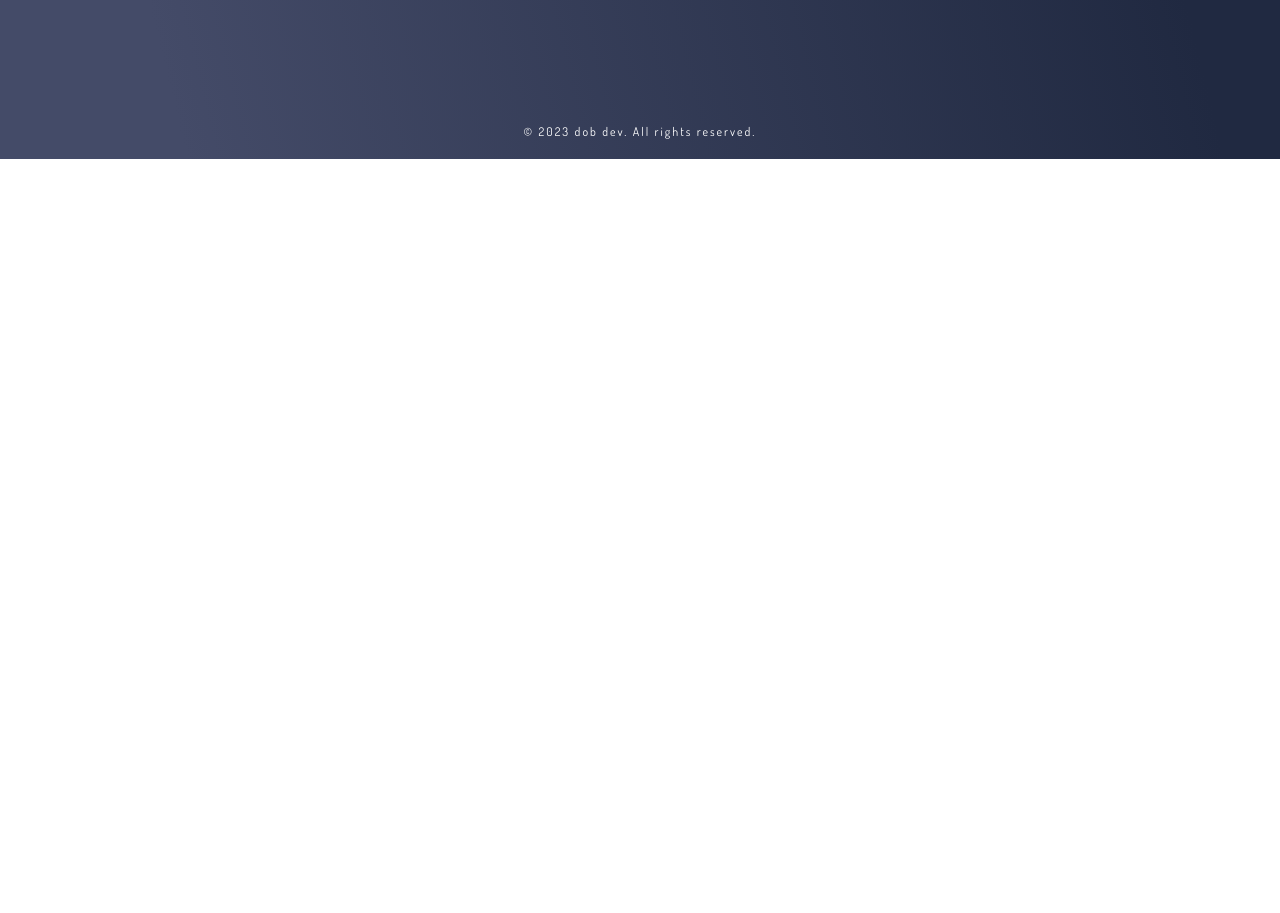
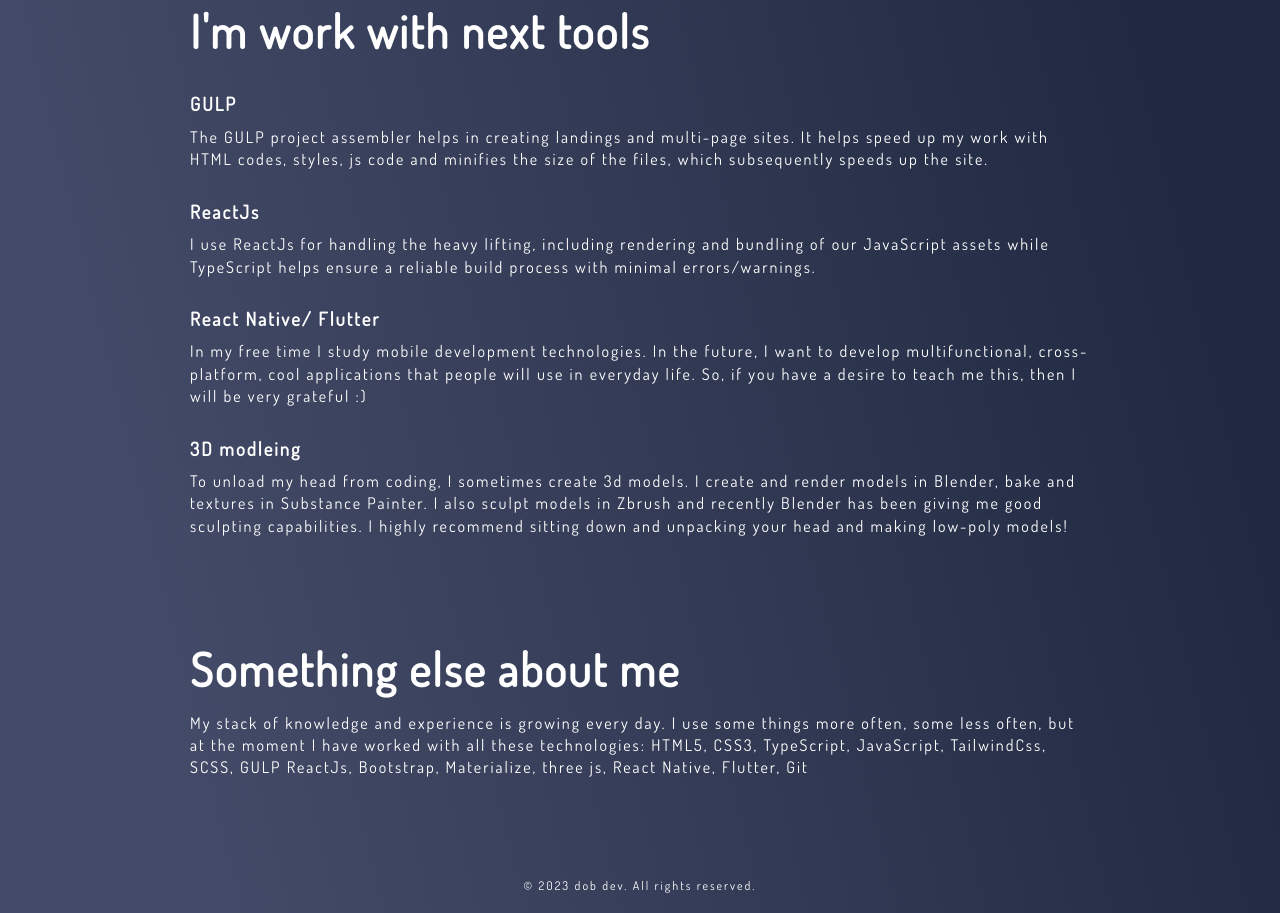
Before and after one commit to dobrovolskyv/my_portfolio, a React (Create React App) app: page /devices in a window 1280 px wide. Shown: the part 660-1573 px from the top of the page. Before the commit the page ends 819 px from the top, so only its background shows below. Built offline with nearby package versions, Linux system fonts and the light colour scheme.

Commit message:
add infomation

```diff
--- a/src/components/About/About.jsx
+++ b/src/components/About/About.jsx
@@ -9,7 +9,7 @@
       <div className={s.about_info}>
         <ul className={s.tabs_list}>
           <li className={s.tabs_item}>
-            <p className={s.tabs_text}><span className={s.tabs_span}>1.</span> <span className={s.tabs_span_text}>&#60;p&#62;</span>  Im Vlados, a front-end developer and entrepreneur based now in Batumi, Geaorgia. <span className={s.tabs_span_text}>&#60;/p&#62;</span></p>
+            <p className={s.tabs_text}><span className={s.tabs_span}>1.</span> <span className={s.tabs_span_text}>&#60;p&#62;</span>  Im Vlados, a front-end developer based now in Batumi, Geaorgia. <span className={s.tabs_span_text}>&#60;/p&#62;</span></p>
           </li>
           <li className={s.tabs_item}>
             <p className={s.tabs_text}><span className={s.tabs_span}>2.</span> I’m currently working at ____: The digital agency that harness the power of brands. At ____ we work with start-ups as well as established brands, crafting phenomenal digital products to help bring brands stand out in the crowd.</p>
@@ -17,15 +17,16 @@
           {/* <li className={s.tabs_item}>
             <p className={s.tabs_text}><span className={s.tabs_span}>3.</span> During my "spare" time, Im also working on freelance. This new fitness app helps you to reach your goals and stay on track with a sleek interface. It has everything from workout plans, food diary tools or even fasting tracker so there is no need for multiple apps anymore.</p>
           </li> */}
+
           <li className={s.tabs_item}>
-            <p className={s.tabs_text}><span className={s.tabs_span}>4.</span> Once the design is ready, it’s time to make your concept live. This is when my programming skills will be needed. I transform any designs to a high-quality end products with pixel-perfect check.</p>
+            <p className={s.tabs_text}><span className={s.tabs_span}>3.</span> Over the years I have spent time converting designs into
+              pixel-perfect, performant,accessible and responsive applications/websites.I have always been excited about the entire development spectrum. Well what can I say,I sincerely simply love working on ambitious projects with positive people
+              in a conducive work environment.</p>
           </li>
           <li className={s.tabs_item}>
-            <p className={s.tabs_text}><span className={s.tabs_span}>5.</span> Over the years I have spent time converting designs into
-              pixel-perfect, performant,accessible and responsive applications/websites.I have always been excited about the entire development spectrum,
-              so I frequently engage in backend. Well what can I say,I sincerely simply love working on ambitious projects with positive people
-              in a conducive work environment.</p>
+            <p className={s.tabs_text}><span className={s.tabs_span}>3.</span> My main focus these days is building accessible, exclusive products and digital experiences for a variety of clients. Here are a few technologies I’ve been working with recently: JavaScript (ES6+), TypeScript, React, React Native</p>
           </li>
+
         </ul>
       </div>
       <div className={s.skills}>
--- a/src/components/ExperienceInfo/ExperienceInfo.jsx
+++ b/src/components/ExperienceInfo/ExperienceInfo.jsx
@@ -15,8 +15,7 @@
                     <div className={s.works_box}>
                         <p className={s.works_position}>Software Engineer</p>
                         <p className={s.works_stack}>HTML,SCSS, JAVASCRIPT, GULP</p>
-                        <p className={s.works_descr}>Engineered and maintained major features of Starry's customer-facing web app using ES6, Handlebars, Backbone, Marionette and CSS
-                            Proposed and implemented scalable solutions to issues identified with cloud services and applications responsible for communicating with Starry Station</p>
+                        <p className={s.works_descr}>Highly skilled in front-end development, I have a holistic approach to build performant and secure websites and apps that deliver great user experiences and business values.</p>
                     </div>
                 </div>
                 <div className={s.works_list}>
@@ -27,7 +26,7 @@
                     <div className={s.works_box}>
                         <p className={s.works_position}>HTML-developer</p>
                         <p className={s.works_stack}>HTML,SCSS, JAVASCRIPT, GULP</p>
-                        <p className={s.works_descr}>Developed and maintained code for in-house and client websites primarily using HTML, CSS, Sass, JavaScript, and jQuery</p>
+                        <p className={s.works_descr}>Developed and maintained code for in-house and client websites primarily using HTML, CSS, SCSS, JavaScript.</p>
                     </div>
                 </div>
             </div>
--- a/src/components/Header/Header.module.scss
+++ b/src/components/Header/Header.module.scss
@@ -44,7 +44,6 @@
 
 .tabs {
     &_wrapper {
-        cursor: grabbing;
         width: 100%;
         // background:  #434B4D;
         background-color: #454851;
--- a/src/pages/Devices/Devices.jsx
+++ b/src/pages/Devices/Devices.jsx
@@ -1,17 +1,18 @@
 import React from 'react'
-import {BrowserRouter, Link, Route, Routes} from 'react-router-dom'
-import {BsLaptop,BsFillKeyboardFill} from 'react-icons/bs'
-import {FiMonitor} from 'react-icons/fi'
-import {SlEarphones} from 'react-icons/sl'
+import { BrowserRouter, Link, Route, Routes } from 'react-router-dom'
+import { BsLaptop, BsFillKeyboardFill } from 'react-icons/bs'
+import { FiMonitor } from 'react-icons/fi'
+import { SlEarphones } from 'react-icons/sl'
 import s from './Devices.module.scss'
 
 
 
 
 function Devices() {
+
   return (
     <div className={s.container}>
-    <div className={s.devices}>
+      <div className={s.devices}>
 
         <h2 className={s.devices_title}>My devices</h2>
         <p className={s.devices_subtitle}>A curated list of the tech I use</p>
@@ -19,29 +20,61 @@
         <div className={s.devices_contentbox}>
           <ul className={s.devices_list}>
             <li className={s.devices_item}>
-              <BsLaptop className={s.devices_img}/>
+              <BsLaptop className={s.devices_img} />
               <p className={s.devices_text}>Macbook Air 13 2020 M1 16gb</p>
             </li>
             <li className={s.devices_item}>
-              <FiMonitor className={s.devices_img}/>
+              <FiMonitor className={s.devices_img} />
               <p className={s.devices_text}>LG 29” HDR10 IPS Full HD UltraWide</p>
             </li>
             <li className={s.devices_item}>
-            <SlEarphones className={s.devices_img}/>
-            <p className={s.devices_text}>AirPods Pro</p>
+              <SlEarphones className={s.devices_img} />
+              <p className={s.devices_text}>AirPods Pro</p>
             </li>
             <li className={s.devices_item}>
-              <BsFillKeyboardFill className={s.devices_img}/>
+              <BsFillKeyboardFill className={s.devices_img} />
               <p className={s.devices_text}>MARVO KG972W GASKET MOUNT MECHANICAL KEYBOARD</p>
             </li>
             <li className={s.devices_item}></li>
             <li className={s.devices_item}></li>
           </ul>
         </div>
-       {/* <Link to='/devices/macbook'>macbook</Link>
+        {/* <Link to='/devices/macbook'>macbook</Link>
        <Link to='/devices/monitor'>monitor</Link> */}
 
-    </div>
+      </div>
+      <div className={s.technologies}>
+        <h2 className={s.devices_title}>I'm work with next tools</h2>
+        <div className={s.tool_contentbox}>
+          <h3 className={s.tool}>GULP</h3>
+          <p className={s.tool_subtitle}>
+            The GULP project assembler helps in creating landings and multi-page sites. It helps speed up my work with HTML codes, styles, js code and minifies the size of the files, which subsequently speeds up the site.
+          </p>
+        </div>
+        <div className={s.tool_contentbox}>
+          <h3 className={s.tool}>ReactJs</h3>
+          <p className={s.tool_subtitle}>
+            I use ReactJs for handling the heavy lifting, including rendering and bundling of our JavaScript assets while TypeScript helps ensure a reliable build process with minimal errors/warnings.
+          </p>
+        </div>
+        <div className={s.tool_contentbox}>
+          <h3 className={s.tool}>React Native/ Flutter</h3>
+          <p className={s.tool_subtitle}>
+            In my free time I study mobile development technologies. In the future, I want to develop multifunctional, cross-platform, cool applications that people will use in everyday life. So, if you have a desire to teach me this, then I will be very grateful :)
+          </p>
+        </div>
+        <div className={s.tool_contentbox}>
+          <h3 className={s.tool}>3D modleing</h3>
+          <p className={s.tool_subtitle}>
+            To unload my head from coding, I sometimes create 3d models. I create and render models in Blender, bake and textures in Substance Painter. I also sculpt models in Zbrush and recently Blender has been giving me good sculpting capabilities. I highly recommend sitting down and unpacking your head and making low-poly models!
+          </p>
+        </div>
+
+      </div>
+      <div className={s.about}>
+        <h2 className={s.devices_title}> Something else about me</h2>
+        <p className={s.tool_subtitle}>My stack of knowledge and experience is growing every day. I use some things more often, some less often, but at the moment I have worked with all these technologies: HTML5, CSS3, TypeScript, JavaScript, TailwindCss, SCSS, GULP ReactJs, Bootstrap, Materialize, three js, React Native, Flutter, Git</p>
+      </div>
     </div>
   )
 }
--- a/src/pages/Devices/Devices.module.scss
+++ b/src/pages/Devices/Devices.module.scss
@@ -24,3 +24,18 @@
 
     }
 }
+.technologies{
+    margin-top: 100px;
+}
+.tool{
+
+    &_contentbox{
+        margin-top: 30px;
+    }
+    &_subtitle{
+        margin-top: 10px;
+    }
+}
+.about{
+    margin-top: 100px;
+}
```
Also changed, not shown: src/components/ParallaxCard/ParallaxCard.jsx (added, +28 -0 lines), src/components/ParallaxCard/ParallaxCard.module.scss (added, +9 -0 lines).
